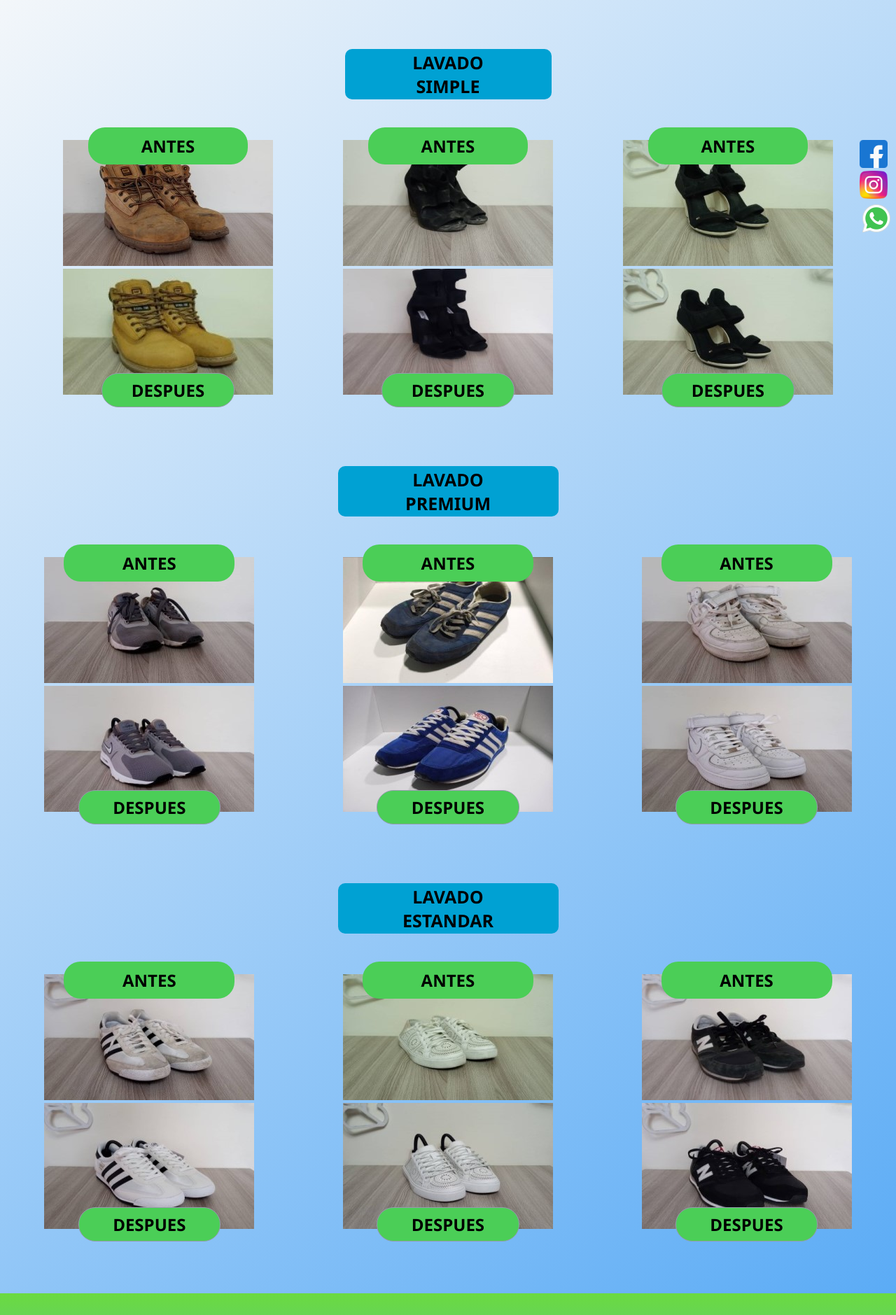
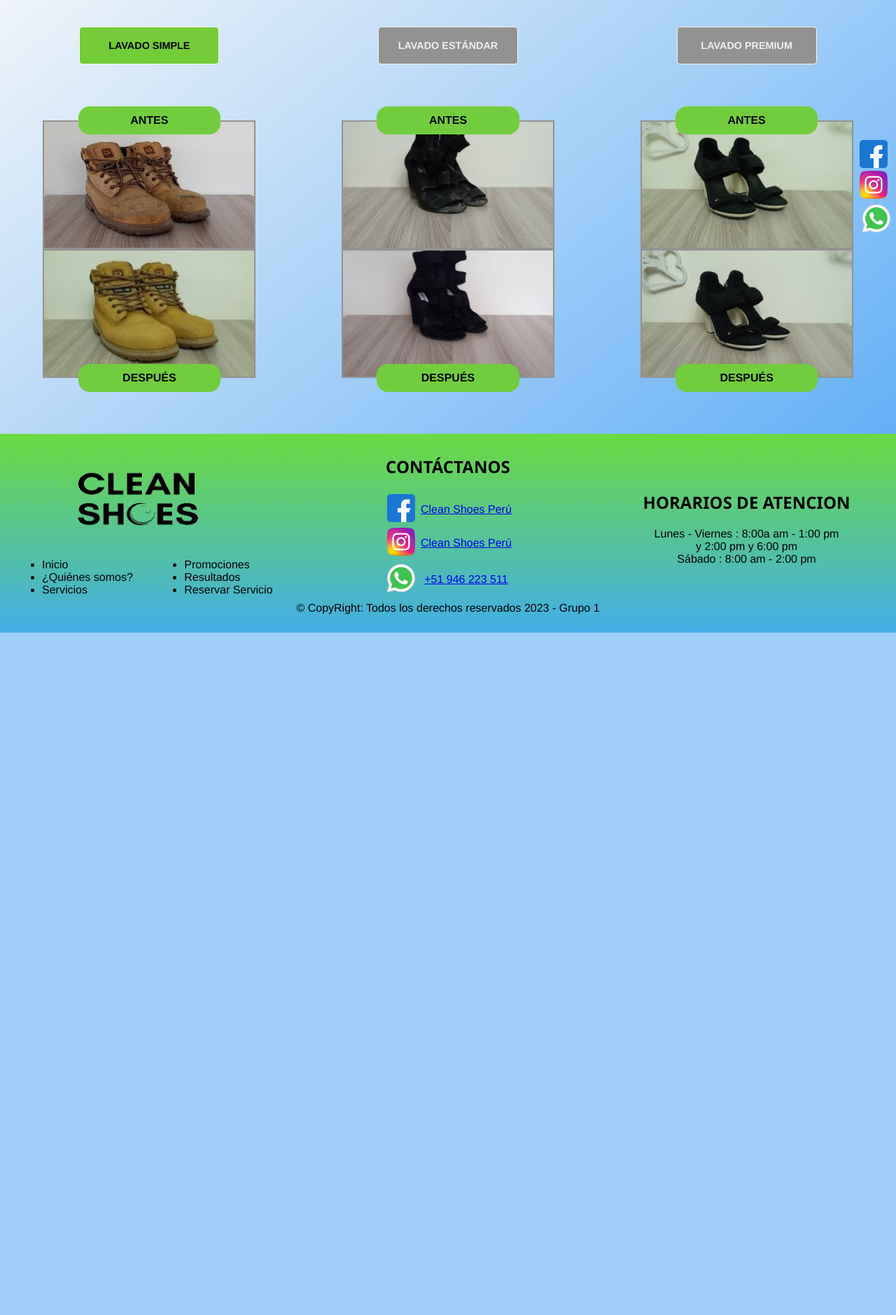
Before and after one commit to NemiasVasquez/CleanShoes, a PHP site: page /Views/Resultados.php in a window 1280 px wide. Shown: the part 130-2009 px from the top of the page at 70% size. After the commit the page ends 1034 px from the top, so only its background shows below. Run offline with PHP 8.4, Linux system fonts and the light colour scheme.

Commit message:
Actualizar CleanShoes

```diff
--- a/Style/Principal_Style.css
+++ b/Style/Principal_Style.css
@@ -161,9 +161,8 @@
 }
 
 /*  Section 3    */
-
 #section3{
-    background-image: url("Imagenes/Inicio/seccion1/7.png");
+    background-image: url("../Imagenes/Inicio/seccion3/1.jpg");
     background-position: center;
     background-repeat: no-repeat;
     background-size: 100% 100%;
--- a/Style/Resultados_Style.css
+++ b/Style/Resultados_Style.css
@@ -1,11 +1,116 @@
-
-/*** MAIN ****/
-.contenedorGeneral{
-    margin: 5% 0 5% 0;
+#resultadosMenu{
+    background-color: rgb(139, 137, 137);
+    color: white;
 }
 
+#bloqueEtiquetasResultado{
+    display: flex;
+    flex-flow: row nowrap;
+    justify-content: space-around;
+    margin: 3% 0 0 0;
+    align-items: center;
+}
 
-/*Para dispositivos medianos*/
+.etiquetaR{
+    color:#f4eded;
+    font-weight: bold;
+    font-size: 0.9em;
+}
+
+.bloqueEtiquetaR{
+    width: 27%;
+    background-color: #929292;
+    border:1px solid rgb(250, 247, 242);
+    border-radius: 0.3em;
+    padding: 2% 0%;
+    text-align: center;
+}
+
+.bloqueTituloAntes,.bloqueTituloDespues{
+    display: flex;
+    justify-content: center;
+    text-align: center;
+    position: relative;
+    background-color: #71cd3e;
+    border-radius: 1em;
+    height: 40px;
+}
+
+.bloqueTituloDespues{
+    margin: -5% 0 0 0;
+}
+
+.bloqueTituloAntes{
+    margin: 0 0 -5% 0;
+}
+
+#bloqueResultados{
+    display: flex;
+    flex-flow: column;
+    margin: 3% 0;
+}
+
+#bloqueResultados div{
+    align-items: center;
+}
+
+.bloqueResultadoLavado{
+    display: flex;
+    flex-flow: column;
+    justify-content: center;
+    margin: 3% 0;
+}
+
+.cajaImgResultados img{
+    border: #929292 solid 2px;
+}
+
+.simple, .estandar, .premium{
+    display: flex;
+    flex-flow: column;
+    align-items: center;
+}
+
+input[type="radio"]{
+    display: none;
+}
+
+#btnSimple:checked ~ #bloqueResultados .bloqueResultadoLavado .cajaImgResultados .estandar,
+#btnSimple:checked ~ #bloqueResultados .bloqueResultadoLavado .cajaImgResultados .premium {
+  display: none;
+
+}
+
+#btnEstandar:checked ~ #bloqueResultados .bloqueResultadoLavado .cajaImgResultados .simple,
+#btnEstandar:checked ~ #bloqueResultados .bloqueResultadoLavado .cajaImgResultados .premium {
+  display: none;
+}
+
+#btnPremium:checked ~ #bloqueResultados .bloqueResultadoLavado .cajaImgResultados .simple,
+#btnPremium:checked ~ #bloqueResultados .bloqueResultadoLavado .cajaImgResultados .estandar {
+  display: none;
+}
+
+/***** Color a la etiqueta Mision Vision o Valores ACTIVA ***/
+
+#btnSimple:checked ~ #bloqueEtiquetasResultado #bloqueSimple label,
+#btnSimple:checked ~ #bloqueEtiquetasResultado #bloqueSimple{
+    background-color: #74cc38;
+    color:black;
+}
+
+#btnEstandar:checked ~ #bloqueEtiquetasResultado #bloqueEstandar label,
+#btnEstandar:checked ~ #bloqueEtiquetasResultado #bloqueEstandar{
+    background-color: #74cc38;
+    color:black;
+}
+
+#btnPremium:checked ~ #bloqueEtiquetasResultado #bloquePremium label,
+#btnPremium:checked ~ #bloqueEtiquetasResultado #bloquePremium{
+    background-color: #74cc38;
+    color:black;
+}
+
 @media only screen and (min-width:600px){
     .col-s-1{width:8.33%;}
     .col-s-2{width:16.66%;}
@@ -20,67 +125,17 @@
     .col-s-11{width:91.66%;}
     .col-s-12{width:100%;}
 
-
-    .cabecera{
-        width: 100%;
+    #bloqueResultados{
+        display: flex;
+        flex-flow: row;
+        justify-content: center;
+        align-items: center;
     }
 
-    .cabecera h1{
-        font-family:'Segoe UI', Tahoma, Geneva, Verdana, sans-serif;
-        font-size: 25px;
-        border-radius: 10px;
-        background-color: #00A1D3;
-        margin: 0 auto;
-        text-align: center;
+    .bloqueTituloAntes,.bloqueTituloDespues{
         width: 50%;
-        padding: 2px 3px ;
-        margin-bottom: 20px;
     }
 
-    .bloqueAntes{
-        position: relative;
-        margin-bottom:-35px ;
-    }
-
-    .bloqueAntes h2{
-        padding: 10px 0;
-        text-transform: capitalize;
-        background-color: #4BCE57;
-        border-radius: 1em;
-        text-align: center;
-        margin: 0 auto;
-        max-width: 60%;
-    }
-
-    .bloqueContenido{
-        max-width: 80%;
-        margin: 0 auto;
-        text-align: center;
-    }
-
-    .bloqueDespues h2{
-        text-align: center;
-        background-color: #4BCE57;
-        border: 0.5px solid #939dac ;
-        border-radius: 1em ;
-        margin: 0 auto;
-        max-width: 50%;
-        padding: 7px 0;
-    }
-
-    .bloqueDespues{
-        position: relative;
-        margin-top: -35px;
-    }
-
-    .bloqueImagen img{
-        max-width: 100%;
-
-    }
-
-    .rp-medium2{
-        display: none;
-    }
 
 }
 
@@ -99,11 +154,14 @@
         .col-11{width:91.66%;}
         .col-12{width:100%;}
 
-    .cabecera h1{
-        width: 25%;
+        .bloqueEtiquetaR{
+            max-width: 200px;
+            max-height: 50px;
+            margin: 0 auto;
+            display: flex;
+            align-items: center;
+            justify-content: center;
         }
 
-    .rp-medium2{
-        display: block;
+
     }
-}
--- /dev/null
+++ b/Views/Plantillas/Favicon.php
@@ -0,0 +1,18 @@
+<!--Favicon-->
+<link rel="apple-touch-icon" sizes="57x57" href="Imagenes/favicon/apple-icon-57x57.png">
+<link rel="apple-touch-icon" sizes .="60x60" href="Imagenes/favicon//apple-icon-60x60.png">
+<link rel="apple-touch-icon" sizes="72x72" href="Imagenes/favicon//apple-icon-72x72.png">
+<link rel="apple-touch-icon" sizes="76x76" href="Imagenes/favicon//apple-icon-76x76.png">
+<link rel="apple-touch-icon" sizes="114x114" href="Imagenes/favicon//apple-icon-114x114.png">
+<link rel="apple-touch-icon" sizes="120x120" href="Imagenes/favicon//apple-icon-120x120.png">
+<link rel="apple-touch-icon" sizes="144x144" href="Imagenes/favicon//apple-icon-144x144.png">
+<link rel="apple-touch-icon" sizes="152x152" href="Imagenes/favicon//apple-icon-152x152.png">
+<link rel="apple-touch-icon" sizes="180x180" href="Imagenes/favicon//apple-icon-180x180.png">
+<link rel="icon" type="image/png" sizes="192x192"  href="Imagenes/favicon//android-icon-192x192.png">
+<link rel="icon" type="image/png" sizes="32x32" href="Imagenes/favicon//favicon-32x32.png">
+<link rel="icon" type="image/png" sizes="96x96" href="Imagenes/favicon//favicon-96x96.png">
+<link rel="icon" type="image/png" sizes="16x16" href="Imagenes/favicon//favicon-16x16.png">
+<link rel="manifest" href="Imagenes/favicon//manifest.json">
+<meta name="msapplication-TileColor" content="#ffffff">
+<meta name="msapplication-TileImage" content="Imagenes/favicon//ms-icon-144x144.png">
+<meta name="theme-color" content="#ffffff">
--- a/Views/Plantillas/Footer.php
+++ b/Views/Plantillas/Footer.php
@@ -14,9 +14,9 @@
 
             <div class="col-6">
                 <ul class="menuFoot">
-                    <li><a href="Promociones.html">Promociones</a></li>
-                    <li><a href="Resultados.html">Resultados</a></li>
-                    <li><a href="ReservarServicio.html">Reservar Servicio</a></li>
+                    <li><a href="">Promociones</a></li>
+                    <li><a href="index.php?c=Cliente_Controller&a=Resultados">Resultados</a></li>
+                    <li><a href="">Reservar Servicio</a></li>
                 </ul>
             </div>
         </div>
--- a/Views/Plantillas/Header.php
+++ b/Views/Plantillas/Header.php
@@ -1,3 +1,4 @@
+
 <div class = "row">
     <div class="interior">
         <div id="bloqueImagenLogo" class="col-2">
--- /dev/null
+++ b/Views/Plantillas/Links.php
@@ -0,0 +1,6 @@
+<script src="https://ajax.googleapis.com/ajax/libs/jquery/3.7.0/jquery.min.js"></script>
+<link rel="stylesheet" type="text/css" href="https://cdnjs.cloudflare.com/ajax/libs/slick-carousel/1.8.1/slick.min.css">
+<link rel="stylesheet" type="text/css" href="https://cdnjs.cloudflare.com/ajax/libs/slick-carousel/1.8.1/slick-theme.min.css">
+<script src="https://code.jquery.com/jquery-3.6.0.min.js"></script>
+<script src="https://cdnjs.cloudflare.com/ajax/libs/slick-carousel/1.8.1/slick.min.js"></script>
+<link rel="stylesheet" href="Style/Plantilla_Style.css">
--- a/Views/QuienesSomos.php
+++ b/Views/QuienesSomos.php
@@ -4,12 +4,11 @@
     <meta charset="UTF-8">
     <meta name="viewport" content="width=device-width, initial-scale=1.0">
 
-    <link rel = "icon" type="image/x-icon" href="/img/favicon.ico">
+    <?php include 'Plantillas/Favicon.php'; ?>
+    <?php include 'Plantillas/Links.php'; ?>
 
-    <script src="https://ajax.googleapis.com/ajax/libs/jquery/3.7.0/jquery.min.js"></script>
     <script src="JavaScript/JsQuienesSomos.js"></script>
 
-    <link rel="stylesheet" href="Style/Plantilla_Style.css">
     <link rel="stylesheet" href="Style/QuienesSomos_Style.css">
 
     <title>¿Quiénes Somos?</title>
--- a/Views/Resultados.php
+++ b/Views/Resultados.php
@@ -3,183 +3,99 @@
 <head>
     <meta charset="UTF-8">
     <meta name="viewport" content="width=device-width, initial-scale=1.0">
-    <title>Resultados - Clean Shoes</title>
 
-    <link rel="stylesheet" href="Style/Plantilla_Style.css">
+    <?php include 'Plantillas/Favicon.php'; ?>
+
+    <?php include 'Plantillas/Links.php'; ?>
+
     <link rel="stylesheet" href="Style/Resultados_Style.css">
+
+    <title>Resultados</title>
 </head>
 <body>
     <div class ="contenedor">
         <header>
             <?php include 'Plantillas/Header.php'; ?>
         </header>
-        <main>
-            <div class="interior">
-                <div class="contenedorGeneral row">
-                    <div class="col-s-12">
-                        <div class="cabecera">
-                            <h1>LAVADO <br> SIMPLE</h1>
+        <main id="resultado" class="contenedor">
+            <input type="radio" name="filtroLavado" id="btnSimple" checked="yes">
+            <input type="radio" name="filtroLavado" id="btnEstandar" >
+            <input type="radio" name="filtroLavado" id="btnPremium">
+            <div id=bloqueEtiquetasResultado class="row">
+                <div id="bloqueSimple" class="bloqueEtiquetaR">
+                    <label id="titutloSimple" class="etiquetaR" for="btnSimple">LAVADO SIMPLE</label>
+                </div>
+                <div id="bloqueEstandar" class="bloqueEtiquetaR">
+                    <label id="titutloEstandar" class="etiquetaR" for="btnEstandar">LAVADO ESTÁNDAR</label>
+                </div>
+                <div id="bloquePremium" class="bloqueEtiquetaR">
+                    <label id="titutloPremium" class="etiquetaR" for="btnPremium">LAVADO PREMIUM</label>
+                </div>
+            </div>
+
+            <div id="bloqueResultados" class="row">
+                <div class="col-m-6">
+                    <div class="bloqueResultadoLavado">
+                        <div class="bloqueTituloAntes ">
+                            <h4 class="tituloAntesDespues">ANTES</h4>
                         </div>
-                    </div>
+                        <div class="cajaImgResultados">
+                            <img class="simple" src="Imagenes/Resultados/Lavado Simple/1 muestra/1.jpg" alt="Foto de zatapillas antes del servicio">
+                            <img class="simple" src="Imagenes/Resultados/Lavado Simple/1 muestra/2.jpg" alt="Foto de zatapillas después del servicio">
 
-                    <div class="bloqueResultados col-s-6 col-4">
-                        <div class="bloqueAntes">
-                            <h2> ANTES</h2>
+                            <img class="estandar"  src="Imagenes/Resultados/Lavado Estándar/2 muestra/1.jpg" alt="Foto de zatapillas antes del servicio">
+                            <img class="estandar"  src="Imagenes/Resultados/Lavado Estándar/2 muestra/2.jpg" alt="Foto de zatapillas después del servicio">
+
+                            <img class="premium"  src="Imagenes/Resultados/Lavado Premium/2 muestra/1.jpg" alt="Foto de zatapillas antes del servicio">
+                            <img class="premium"  src="Imagenes/Resultados/Lavado Premium/2 muestra/2.jpg" alt="Foto de zatapillas después del servicio">
                         </div>
-                        <div class="bloqueContenido">
-                        <div class="bloqueImagen">
-                            <img src="Imagenes/Resultados/Lavado Simple/1 muestra/1.jpg" alt="Imagen 1.1 Antes">
-                            <img src="Imagenes/Resultados/Lavado Simple/1 muestra/2.jpg" alt="Imagen 1.2 Despues">
-                        </div>
-                        </div>
-                        <div class="bloqueDespues">
-                            <h2>DESPUES</h2>
-                        </div>
-                    </div>
-                    <div class="rp-medium1">
-                        <div class="bloqueResultados col-s-6 col-4">
-                            <div class="bloqueAntes">
-                                <h2> ANTES</h2>
-                            </div>
-                            <div class="bloqueContenido">
-                            <div class="bloqueImagen">
-                                <img src="Imagenes/Resultados/Lavado Simple/2 muestra/1.jpg" alt="Imagen 2.1 Antes">
-                                <img src="Imagenes/Resultados/Lavado Simple/2 muestra/2.jpg" alt="Imagen 2.2 Despues">
-                            </div>
-                            </div>
-                            <div class="bloqueDespues">
-                                <h2>DESPUES</h2>
-                            </div>
-                        </div>
-                    </div>
-
-                    <div class="rp-medium2">
-                        <div class="bloqueResultados col-s-6 col-4">
-                            <div class="bloqueAntes">
-                                <h2> ANTES</h2>
-                            </div>
-                            <div class="bloqueContenido">
-                            <div class="bloqueImagen">
-                                <img src="Imagenes/Resultados/Lavado Simple/3 muestra/1.jpg" alt="Imagen 3.1 Antes">
-                                <img src="Imagenes/Resultados/Lavado Simple/3 muestra/2.jpg" alt="Imagen 3.2 Despues">
-                            </div>
-                            </div>
-                            <div class="bloqueDespues">
-                                <h2>DESPUES</h2>
-                            </div>
+                        <div class="bloqueTituloDespues">
+                            <h4 class="tituloAntesDespues">DESPUÉS</h4>
                         </div>
                     </div>
                 </div>
-            </div>
-            <div class="row contenedorGeneral">
-                <div class="col-s-12">
-                    <div class="cabecera">
-                        <h1>LAVADO <br> PREMIUM</h1>
-                    </div>
-                </div>
+                <div class="col-m-6">
+                    <div class="bloqueResultadoLavado">
+                        <div class="bloqueTituloAntes">
+                            <h4 class="tituloAntesDespues">ANTES</h4>
+                        </div>
+                        <div class="cajaImgResultados">
+                            <img class="simple"  src="Imagenes/Resultados/Lavado Simple/2 muestra/1.jpg" alt="Foto de zatapillas antes del servicio">
+                            <img class="simple"  src="Imagenes/Resultados/Lavado Simple/2 muestra/2.jpg" alt="Foto de zatapillas después del servicio">
 
-                <div class="bloqueResultados col-s-6 col-4">
-                    <div class="bloqueAntes">
-                        <h2> ANTES</h2>
-                    </div>
-                    <div class="bloqueContenido">
-                    <div class="bloqueImagen">
-                        <img src="Imagenes/Resultados/Lavado Premium/1 muestra/1.jpg" alt="Imagen 1.1 Antes">
-                        <img src="Imagenes/Resultados/Lavado Premium/1 muestra/2.jpg" alt="Imagen 1.2 Despues">
-                    </div>
-                    </div>
-                    <div class="bloqueDespues">
-                        <h2>DESPUES</h2>
-                    </div>
-                </div>
-                <div class="rp-medium1">
-                    <div class="bloqueResultados col-s-6 col-4">
-                        <div class="bloqueAntes">
-                            <h2> ANTES</h2>
+                            <img class="estandar"  src="Imagenes/Resultados/Lavado Estándar/1 muestra/1.jpg" alt="Foto de zatapillas antes del servicio">
+                            <img class="estandar"  src="Imagenes/Resultados/Lavado Estándar/1 muestra/2.jpg" alt="Foto de zatapillas después del servicio">
+
+                            <img class="premium" src="Imagenes/Resultados/Lavado Premium/3 muestra/1.jpg" alt="Foto de zatapillas antes del servicio">
+                            <img class="premium" src="Imagenes/Resultados/Lavado Premium/3 muestra/2.jpg" alt="Foto de zatapillas después del servicio">
                         </div>
-                        <div class="bloqueContenido">
-                        <div class="bloqueImagen">
-                            <img src="Imagenes/Resultados/Lavado Premium/2 muestra/1.jpg" alt="Imagen 2.1 Antes">
-                            <img src="Imagenes/Resultados/Lavado Premium/2 muestra/2.jpg" alt="Imagen 2.2 Despues">
-                        </div>
-                        </div>
-                        <div class="bloqueDespues">
-                            <h2>DESPUES</h2>
+                        <div class="bloqueTituloDespues">
+                            <h4 class="tituloAntesDespues">DESPUÉS</h4>
                         </div>
                     </div>
                 </div>
-                <div class="rp-medium2">
-                    <div class="bloqueResultados col-s-6 col-4">
-                        <div class="bloqueAntes">
-                            <h2> ANTES</h2>
+                <div class="col-m-6">
+                    <div class="bloqueResultadoLavado">
+                        <div class="bloqueTituloAntes">
+                            <h4 class="tituloAntesDespues">ANTES</h4>
                         </div>
-                        <div class="bloqueContenido">
-                        <div class="bloqueImagen">
-                            <img src="Imagenes/Resultados/Lavado Premium/3 muestra/1.jpg" alt="Imagen 3.1 Antes">
-                            <img src="Imagenes/Resultados/Lavado Premium/3 muestra/2.jpg" alt="Imagen 3.2 Despues">
+                        <div class="cajaImgResultados">
+                            <img class="simple"  src="Imagenes/Resultados/Lavado Simple/3 muestra/1.jpg" alt="Foto de zatapillas antes del servicio">
+                            <img class="simple" src="Imagenes/Resultados/Lavado Simple/3 muestra/2.jpg" alt="Foto de zatapillas después del servicio">
+
+                            <img class="estandar" src="Imagenes/Resultados/Lavado Estándar/3 muestra/1.jpg" alt="Foto de zatapillas antes del servicio">
+                            <img class="estandar" src="Imagenes/Resultados/Lavado Estándar/3 muestra/2.jpg" alt="Foto de zatapillas después del servicio">
+
+                            <img class="premium" src="Imagenes/Resultados/Lavado Premium/1 muestra/1.jpg" alt="Foto de zatapillas antes del servicio">
+                            <img class="premium" src="Imagenes/Resultados/Lavado Premium/1 muestra/2.jpg" alt="Foto de zatapillas después del servicio">
                         </div>
-                        </div>
-                        <div class="bloqueDespues">
-                            <h2>DESPUES</h2>
+                        <div class="bloqueTituloDespues">
+                            <h4 class="tituloAntesDespues">DESPUÉS</h4>
                         </div>
                     </div>
                 </div>
             </div>
 
-            <div class="row contenedorGeneral">
-                <div class="col-s-12">
-                    <div class="cabecera">
-                        <h1>LAVADO <br> ESTANDAR</h1>
-                    </div>
-                </div>
-
-                <div class="bloqueResultados col-s-6 col-4">
-                    <div class="bloqueAntes">
-                        <h2> ANTES</h2>
-                    </div>
-                    <div class="bloqueContenido">
-                    <div class="bloqueImagen">
-                        <img src="Imagenes/Resultados/Lavado Estándar/1 muestra/1.jpg" alt="Imagen 1.1 Antes">
-                        <img src="Imagenes/Resultados/Lavado Estándar/1 muestra/2.jpg" alt="Imagen 1.2 Despues">
-                    </div>
-                    </div>
-                    <div class="bloqueDespues">
-                        <h2>DESPUES</h2>
-                    </div>
-                </div>
-                <div class="rp-medium1">
-                    <div class="bloqueResultados col-s-6 col-4">
-                        <div class="bloqueAntes">
-                            <h2> ANTES</h2>
-                        </div>
-                        <div class="bloqueContenido">
-                        <div class="bloqueImagen">
-                            <img src="Imagenes/Resultados/Lavado Estándar/2 muestra/1.jpg" alt="Imagen 2.1 Antes">
-                            <img src="Imagenes/Resultados/Lavado Estándar/2 muestra/2.jpg" alt="Imagen 2.2 Despues">
-                        </div>
-                        </div>
-                        <div class="bloqueDespues">
-                            <h2>DESPUES</h2>
-                        </div>
-                    </div>
-                </div>
-                <div class="rp-medium2">
-                    <div class="bloqueResultados col-s-6 col-4">
-                        <div class="bloqueAntes">
-                            <h2> ANTES</h2>
-                        </div>
-                        <div class="bloqueContenido">
-                        <div class="bloqueImagen">
-                            <img src="Imagenes/Resultados/Lavado Estándar/3 muestra/1.jpg" alt="Imagen 3.1 Antes">
-                            <img src="Imagenes/Resultados/Lavado Estándar/3 muestra/2.jpg" alt="Imagen 3.2 Despues">
-                        </div>
-                        </div>
-                        <div class="bloqueDespues">
-                            <h2>DESPUES</h2>
-                        </div>
-                    </div>
-                </div>
-            </div>
         </main>
         <aside class="row">
             <?php include 'Plantillas/Enlaces.php'; ?>
```
Also changed, not shown: Views/Principal.php (+4 -6 lines). Lines whose indentation alone changed are shown as unchanged.
